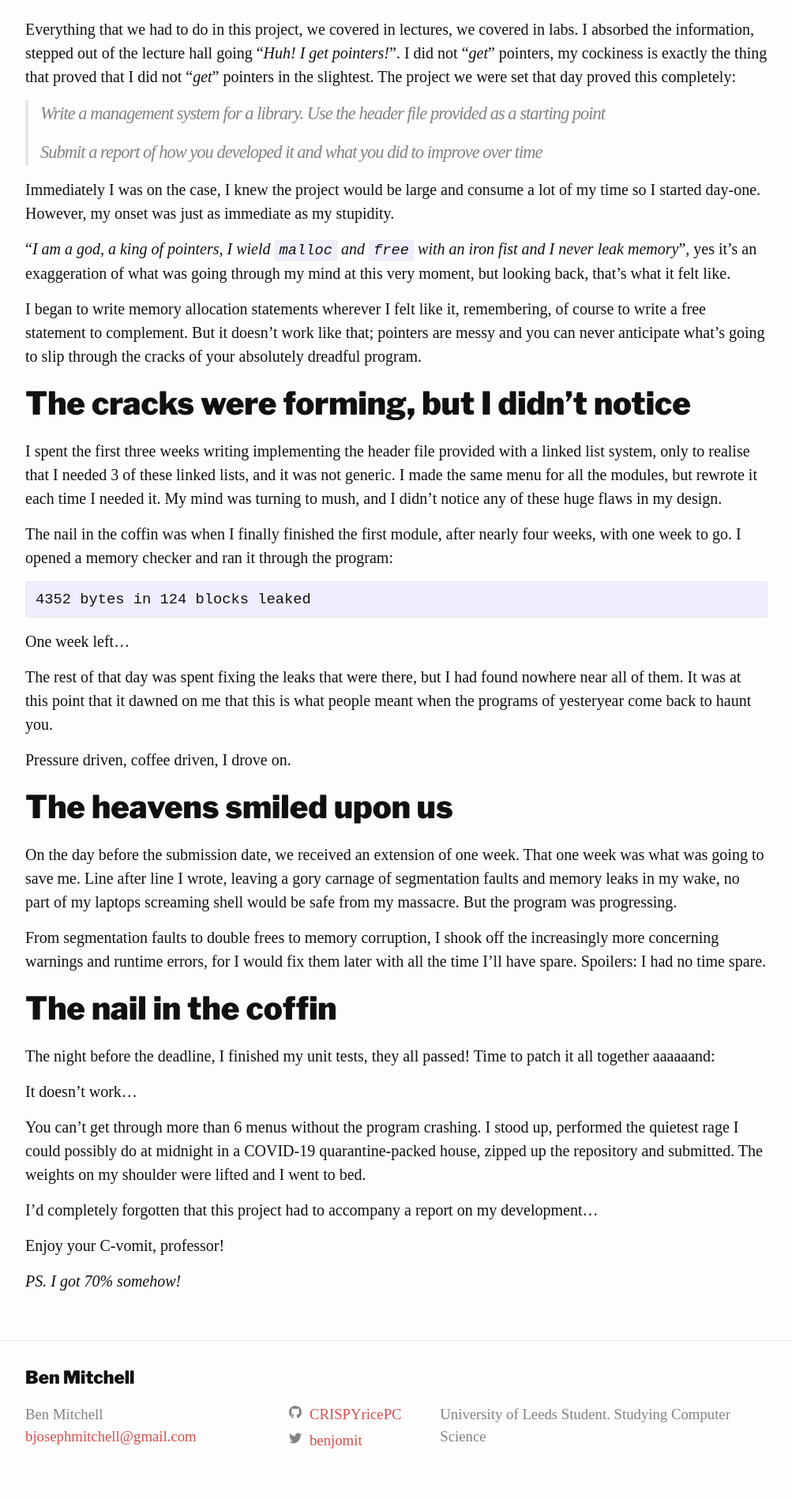
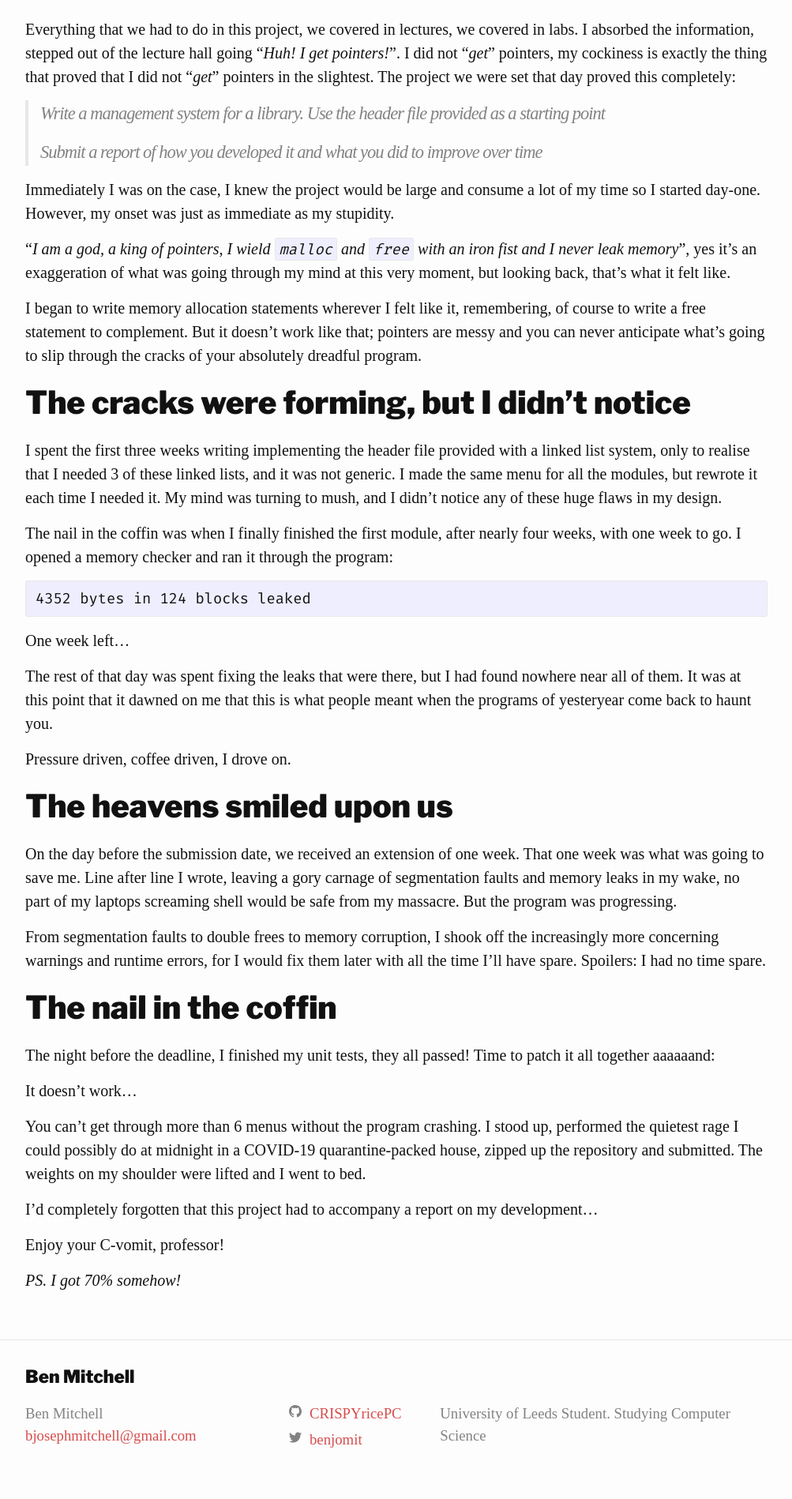
Before and after one commit to CRISPYricePC/benmitchell.dev, a Jekyll site: the page built from _posts/2020-03-27-Bad-C-Program.md, in a window 1280 px wide. Shown: the part 797-2695 px from the top of the page at 79% size, without its empty margins (138-1141 px from the left). Built offline with Jekyll 4.4.1, drawn with Linux system fonts in a browser that asks for light colours; some web fonts are replaced.

Commit message:
Set code font to Fira Code

```diff
--- a/_sass/crispss.scss
+++ b/_sass/crispss.scss
@@ -1,6 +1,6 @@
 @charset "utf-8";
 
-@import url('https://fonts.googleapis.com/css2?family=Libre+Franklin:wght@900&family=Source+Serif+Pro:ital,wght@0,400;0,700;1,400;1,700&display=swap');
+@import url('https://fonts.googleapis.com/css2?family=Fira+Code&family=Libre+Franklin:wght@900&family=Source+Serif+Pro:ital,wght@0,400;0,700;1,400;1,700&display=swap');
 
 // Define defaults for each variable.
 
--- a/_sass/crispss/_base.scss
+++ b/_sass/crispss/_base.scss
@@ -154,6 +154,7 @@
 pre,
 code {
   @include relative-font-size(0.9375);
+  font-family: 'Fira Code', monospace;
   border: 1px solid $grey-color-light;
   border-radius: 3px;
   background-color: #eef;
```
